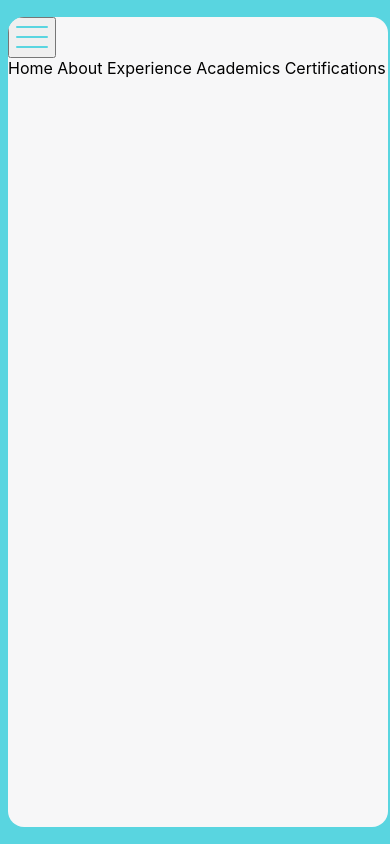
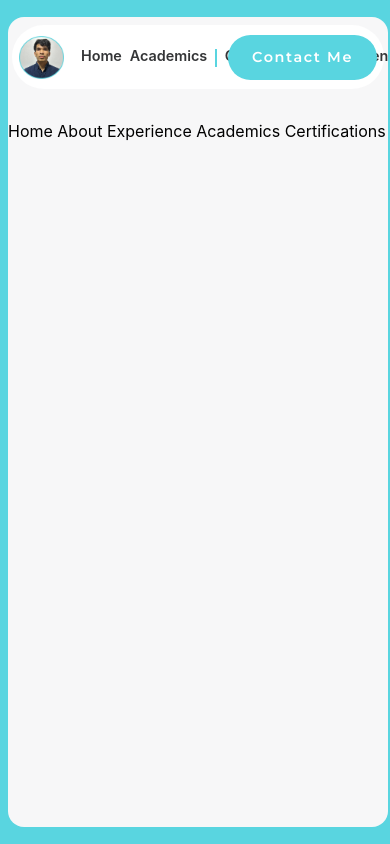
Before and after one commit to kimlj/portfolio, a React (Vite) app: page / in a window 390 px wide. Built offline with nearby package versions, Linux system fonts and the light colour scheme.

Commit message:
adjusted nav on 660px media query

```diff
--- a/src/navbar.css
+++ b/src/navbar.css
@@ -97,10 +97,26 @@
 
 /* show menu on specific screen */
 @media(max-width:890px){
-    .hamburger-menu {
+    /* .hamburger-menu {
         display: block;
     }
     #navbar-default{
         display: none;
+    } */
+    #navbar-default{
+        width: 98%;
     }
 }
+
+/* show menu on specific screen */
+@media(max-width:660px){
+    /* .hamburger-menu {
+        display: block;
+    }
+    #navbar-default{
+        display: none;
+    } */
+    #navbar-default{
+        margin-top: 1vh;
+    }
+}
```
